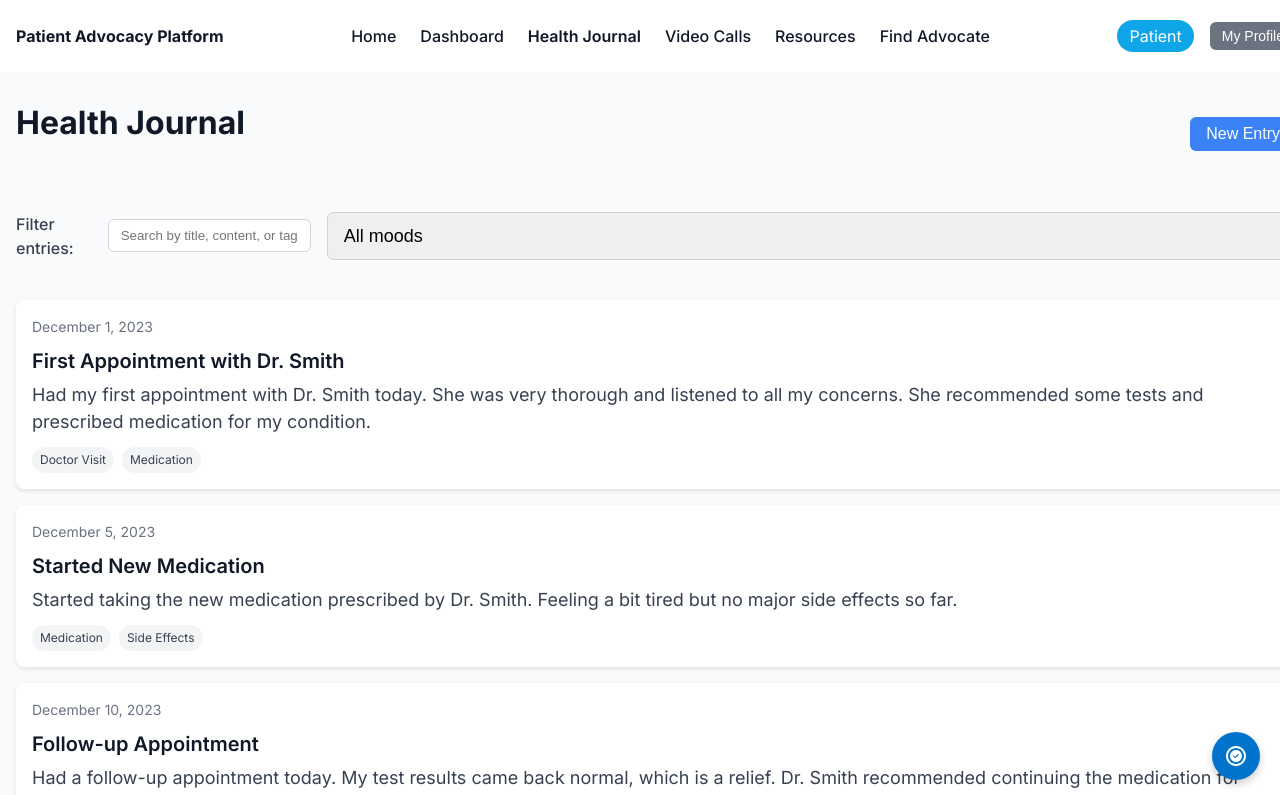
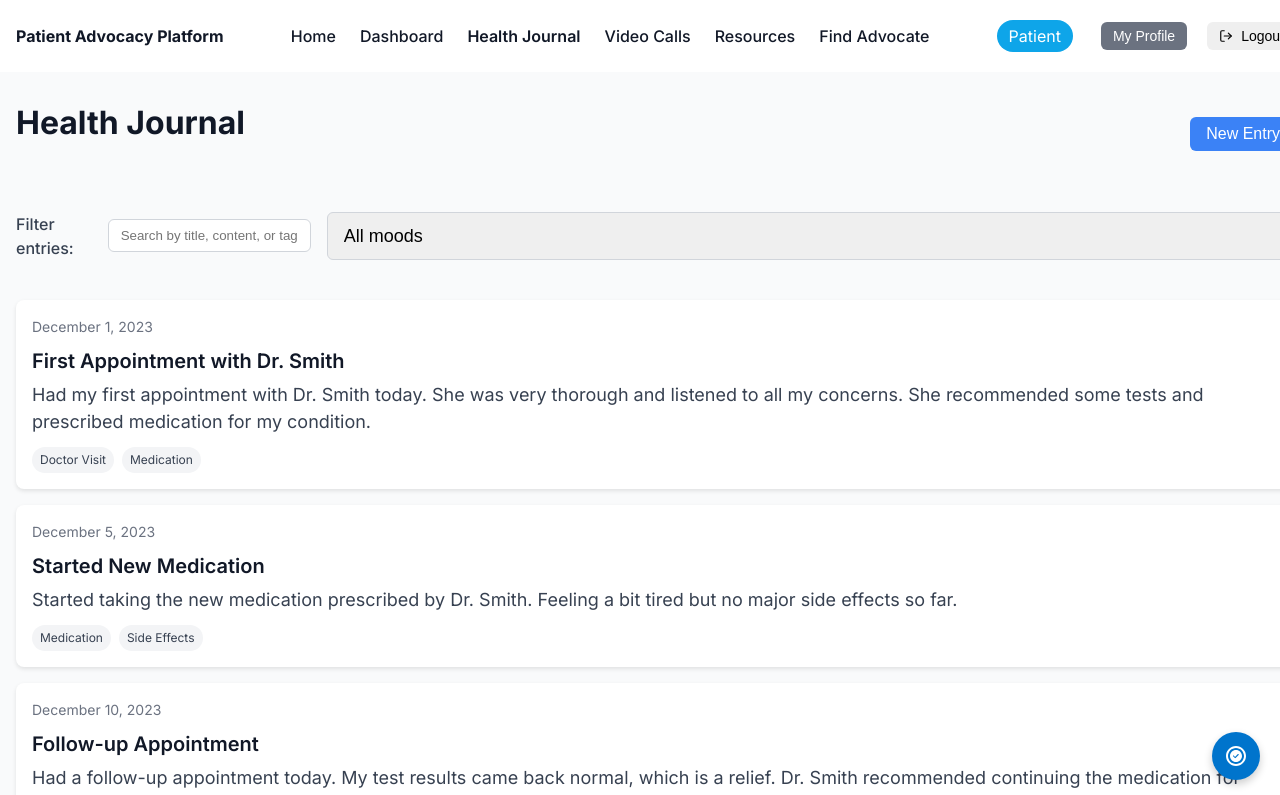
Before and after one commit to whododatgoju/patient-advocacy-saas, a React (Vite) app in the folder patient-advocacy-frontend/: page /journal in a window 1280 px wide. Shown: the top 795 px of the page. Built offline with nearby package versions, Linux system fonts and the light colour scheme.

Commit message:
Add logout functionality to desktop and mobile navigation

```diff
--- a/patient-advocacy-frontend/src/components/layout/MainLayout.module.css
+++ b/patient-advocacy-frontend/src/components/layout/MainLayout.module.css
@@ -100,6 +100,18 @@
 .profileSection {
   display: flex;
   align-items: center;
+  gap: var(--spacing-3);
+}
+
+.logoutButton {
+  margin-left: var(--spacing-2);
+  display: flex;
+  align-items: center;
+  gap: var(--spacing-2);
+}
+
+.logoutIcon {
+  font-size: var(--font-size-lg);
 }
 
 .roleLabel {
@@ -171,6 +183,33 @@
   color: var(--primary-600);
   padding-left: var(--spacing-2);
   text-decoration: none;
+}
+
+.mobileLogoutButton {
+  color: var(--danger);
+  font-weight: 500;
+  text-decoration: none;
+  padding: var(--spacing-4) 0;
+  border-bottom: 1px solid var(--neutral-100);
+  transition: all var(--transition-normal);
+  font-size: var(--font-size-lg);
+  background: none;
+  border: none;
+  text-align: left;
+  width: 100%;
+  cursor: pointer;
+  display: flex;
+  align-items: center;
+  gap: var(--spacing-2);
+}
+
+.mobileLogoutButton:hover {
+  color: var(--danger-600);
+  padding-left: var(--spacing-2);
+}
+
+.mobileLogoutIcon {
+  font-size: var(--font-size-xl);
 }
 
 .activeMobileNavLink {
--- a/patient-advocacy-frontend/src/components/layout/MainLayout.tsx
+++ b/patient-advocacy-frontend/src/components/layout/MainLayout.tsx
@@ -1,8 +1,9 @@
 import React, { useState, useEffect } from 'react';
-import { Link, useLocation } from 'react-router-dom';
+import { Link, useLocation, useNavigate } from 'react-router-dom';
 import Button from '../common/Button';
 import styles from './MainLayout.module.css';
-import { FiMenu, FiX } from 'react-icons/fi';
+import { FiMenu, FiX, FiLogOut } from 'react-icons/fi';
+import { useAuth } from '../../contexts/AuthContext';
 
 interface MainLayoutProps {
   children: React.ReactNode;
@@ -15,6 +16,8 @@ const MainLayout: React.FC<MainLayoutProps> = ({
 }) => {
   const [mobileMenuOpen, setMobileMenuOpen] = useState(false);
   const location = useLocation();
+  const navigate = useNavigate();
+  const { logout } = useAuth();
 
   // Close mobile menu when route changes
   useEffect(() => {
@@ -44,6 +47,11 @@ const MainLayout: React.FC<MainLayoutProps> = ({
     patient: 'Patient',
     advocate: 'Advocate',
     provider: 'Provider',
+  };
+
+  const handleLogout = () => {
+    logout();
+    navigate('/login');
   };
 
   return (
@@ -81,6 +89,16 @@ const MainLayout: React.FC<MainLayoutProps> = ({
                   My Profile
                 </Button>
               </Link>
+
+              <Button
+                variant="tertiary"
+                size="sm"
+                onClick={handleLogout}
+                className={styles.logoutButton}
+              >
+                <FiLogOut className={styles.logoutIcon} />
+                Logout
+              </Button>
             </div>
 
             {/* Mobile Menu Button */}
@@ -141,6 +159,13 @@ const MainLayout: React.FC<MainLayoutProps> = ({
             >
               My Profile
             </Link>
+            <button
+              onClick={handleLogout}
+              className={styles.mobileLogoutButton}
+            >
+              <FiLogOut className={styles.mobileLogoutIcon} />
+              Logout
+            </button>
           </nav>
 
           <div className={styles.mobileNavFooter}>
```
